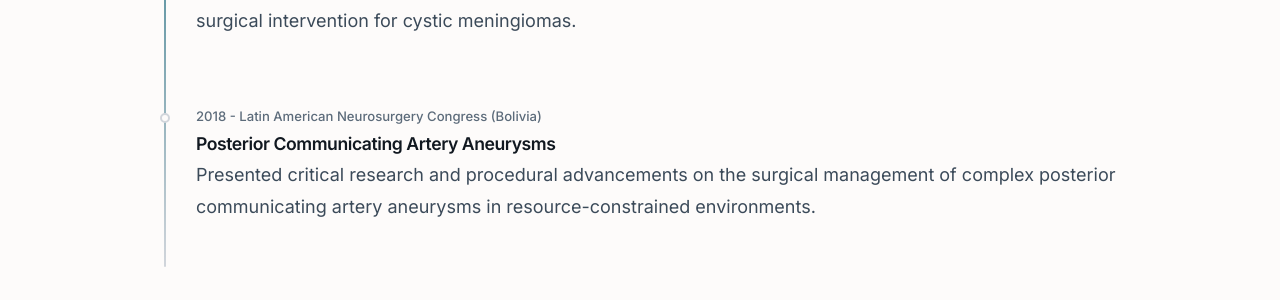
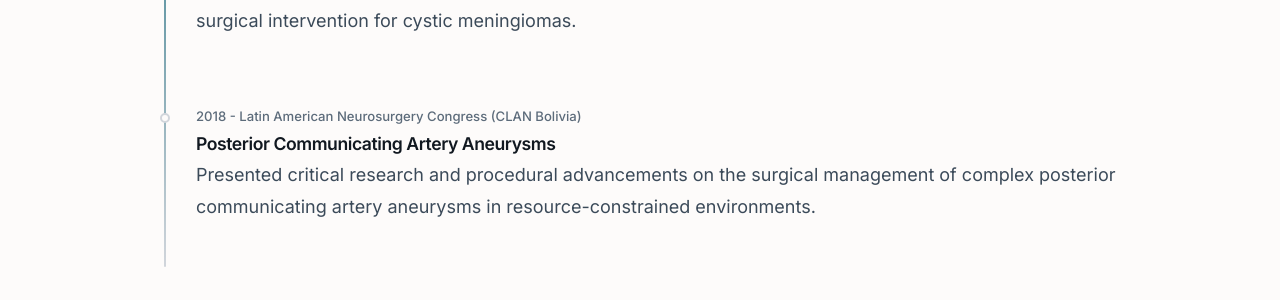
Before and after one commit to himy2u/neuro, a Jekyll site: the page built from publications.md, in a window 1280 px wide and 900 px high, scrolled down 540 px. Shown: the part 384-684 px from the top of the window. Built offline with Jekyll 4.4.1, drawn with Linux system fonts in a browser that asks for light colours.

Commit message:
Final link fixes and walkthrough update

```diff
--- a/publications.md
+++ b/publications.md
@@ -42,12 +42,12 @@
     </li>
     <li class="timeline-item">
         <div class="timeline-meta">2022 - Miami Neurosurgery Conference</div>
-        <h3 class="timeline-title"><a href="{{ '/assets/papers/cystic-meningioma-2022.pdf' | relative_url }}" target="_blank" style="text-decoration: none;">Cystic Meningioma: Adapting Excellence</a></h3>
+        <h3 class="timeline-title"><a href="https://baptisthealth.net/baptist-medical-group/specialties/neurosurgery/miami-brain-symposium" target="_blank" style="text-decoration: none;">Cystic Meningioma: Adapting Excellence</a></h3>
         <p>Selected to represent Ecuador at this prestigious international conference, presenting findings on advanced surgical intervention for cystic meningiomas.</p>
     </li>
     <li class="timeline-item">
-        <div class="timeline-meta">2018 - Latin American Neurosurgery Congress (Bolivia)</div>
-        <h3 class="timeline-title"><a href="{{ '/assets/papers/posterior-communicating-artery-aneurysms-2018.pdf' | relative_url }}" target="_blank" style="text-decoration: none;">Posterior Communicating Artery Aneurysms</a></h3>
+        <div class="timeline-meta">2018 - Latin American Neurosurgery Congress (CLAN Bolivia)</div>
+        <h3 class="timeline-title"><a href="https://neurocirugiachile.org/clan2018/" target="_blank" style="text-decoration: none;">Posterior Communicating Artery Aneurysms</a></h3>
         <p>Presented critical research and procedural advancements on the surgical management of complex posterior communicating artery aneurysms in resource-constrained environments.</p>
     </li>
   </ul>
@@ -67,12 +67,12 @@
     </li>
     <li class="timeline-item">
         <div class="timeline-meta">2022 - Conferencia de Neurocirugía de Miami</div>
-        <h3 class="timeline-title"><a href="{{ '/assets/papers/cystic-meningioma-2022.pdf' | relative_url }}" target="_blank" style="text-decoration: none;">Meningioma Quístico: Adaptando la Excelencia</a></h3>
+        <h3 class="timeline-title"><a href="https://baptisthealth.net/baptist-medical-group/specialties/neurosurgery/miami-brain-symposium" target="_blank" style="text-decoration: none;">Meningioma Quístico: Adaptando la Excelencia</a></h3>
         <p>Seleccionada para representar a Ecuador en esta prestigiosa conferencia internacional, presentando hallazgos sobre la intervención quirúrgica avanzada para meningiomas quísticos.</p>
     </li>
     <li class="timeline-item">
-        <div class="timeline-meta">2018 - Congreso Latinoamericano de Neurocirugía (Bolivia)</div>
-        <h3 class="timeline-title"><a href="{{ '/assets/papers/posterior-communicating-artery-aneurysms-2018.pdf' | relative_url }}" target="_blank" style="text-decoration: none;">Aneurismas de la Arteria Comunicante Posterior</a></h3>
+        <div class="timeline-meta">2018 - Congreso Latinoamericano de Neurocirugía (CLAN Bolivia)</div>
+        <h3 class="timeline-title"><a href="https://neurocirugiachile.org/clan2018/" target="_blank" style="text-decoration: none;">Aneurismas de la Arteria Comunicante Posterior</a></h3>
         <p>Presentación de investigaciones críticas y avances procedimentales sobre el manejo quirúrgico de aneurismas complejos de la arteria comunicante posterior en entornos de recursos limitados.</p>
     </li>
   </ul>
@@ -92,12 +92,12 @@
     </li>
     <li class="timeline-item">
         <div class="timeline-meta">2022 - Conférence de neurochirurgie de Miami</div>
-        <h3 class="timeline-title"><a href="{{ '/assets/papers/cystic-meningioma-2022.pdf' | relative_url }}" target="_blank" style="text-decoration: none;">Méningiome Kystique : Adapter l'Excellence</a></h3>
+        <h3 class="timeline-title"><a href="https://baptisthealth.net/baptist-medical-group/specialties/neurosurgery/miami-brain-symposium" target="_blank" style="text-decoration: none;">Méningiome Kystique : Adapter l'Excellence</a></h3>
         <p>Sélectionnée pour représenter l'Équateur à cette prestigieuse conférence internationale, présentant des résultats sur l'intervention chirurgicale avancée pour les méningiomes kystiques.</p>
     </li>
     <li class="timeline-item">
-        <div class="timeline-meta">2018 - Congrès latino-américain de neurochirurgie (Bolivie)</div>
-        <h3 class="timeline-title"><a href="{{ '/assets/papers/posterior-communicating-artery-aneurysms-2018.pdf' | relative_url }}" target="_blank" style="text-decoration: none;">Anévrismes de l'Artère Communicante Postérieure</a></h3>
+        <div class="timeline-meta">2018 - Congrès latino-américain de neurochirurgie (CLAN Bolivie)</div>
+        <h3 class="timeline-title"><a href="https://neurocirugiachile.org/clan2018/" target="_blank" style="text-decoration: none;">Anévrismes de l'Artère Communicante Postérieure</a></h3>
         <p>Présentation de recherches critiques et d'avancées procédurales sur la gestion chirurgicale des anévrismes complexes de l'artère communicante postérieure dans des environnements à ressources limitées.</p>
     </li>
   </ul>
@@ -117,12 +117,12 @@
     </li>
     <li class="timeline-item">
         <div class="timeline-meta">2022 - Miami Neurochirurgie-Konferenz</div>
-        <h3 class="timeline-title"><a href="{{ '/assets/papers/cystic-meningioma-2022.pdf' | relative_url }}" target="_blank" style="text-decoration: none;">Zystisches Meningeom: Exzellenz anpassen</a></h3>
+        <h3 class="timeline-title"><a href="https://baptisthealth.net/baptist-medical-group/specialties/neurosurgery/miami-brain-symposium" target="_blank" style="text-decoration: none;">Zystisches Meningeom: Exzellenz anpassen</a></h3>
         <p>Ausgewählt, um Ecuador auf dieser renommierten internationalen Konferenz zu vertreten und Ergebnisse zu fortgeschrittenen chirurgischen Eingriffen bei zystischen Meningeomen vorzustellen.</p>
     </li>
     <li class="timeline-item">
-        <div class="timeline-meta">2018 - Lateinamerikanischer Neurochirurgie-Kongress (Bolivien)</div>
-        <h3 class="timeline-title"><a href="{{ '/assets/papers/posterior-communicating-artery-aneurysms-2018.pdf' | relative_url }}" target="_blank" style="text-decoration: none;">Aneurismen der Arteria communicans posterior</a></h3>
+        <div class="timeline-meta">2018 - Lateinamerikanischer Neurochirurgie-Kongress (CLAN Bolivien)</div>
+        <h3 class="timeline-title"><a href="https://neurocirugiachile.org/clan2018/" target="_blank" style="text-decoration: none;">Aneurismen der Arteria communicans posterior</a></h3>
         <p>Präsentation kritischer Forschungsarbeiten und verfahrenstechnischer Fortschritte beim chirurgischen Management komplexer Aneurismen der Arteria communicans posterior in ressourcenbeschränkten Umgebungen.</p>
     </li>
   </ul>
```
